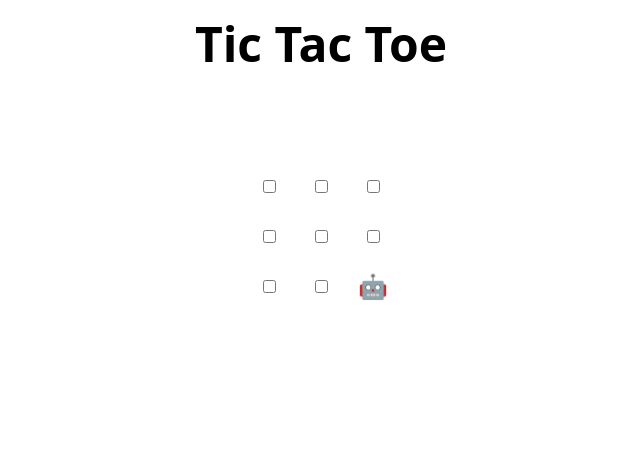
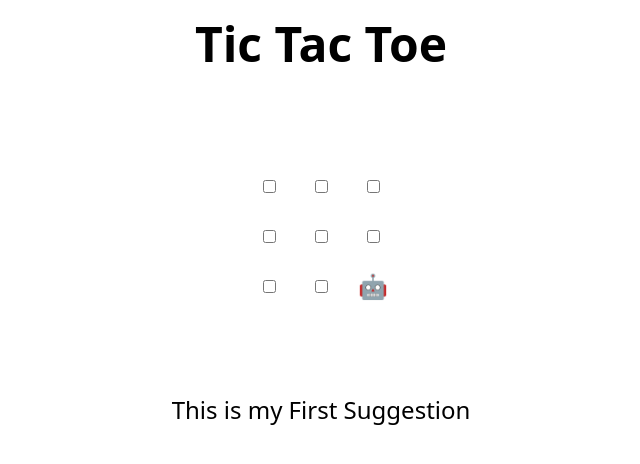
Before and after one commit to ShalomAndre/MLSATalks, a plain HTML site: page index.html in a window 1280 px wide. Shown: the whole page, without its empty margins (319-959 px from the left). Drawn offline with Linux system fonts and the light colour scheme.

Commit message:
Update index.html
Shalom Andre MLSA- Angola

```diff
--- a/index.html
+++ b/index.html
@@ -47,6 +47,7 @@
   </tr>
 </table>
 
+<p>This is my First Suggestion</p>
 <h2 hidden>Game over, refresh to play again 🧑‍💻 🤖!</h2>
 
 <script>
```
